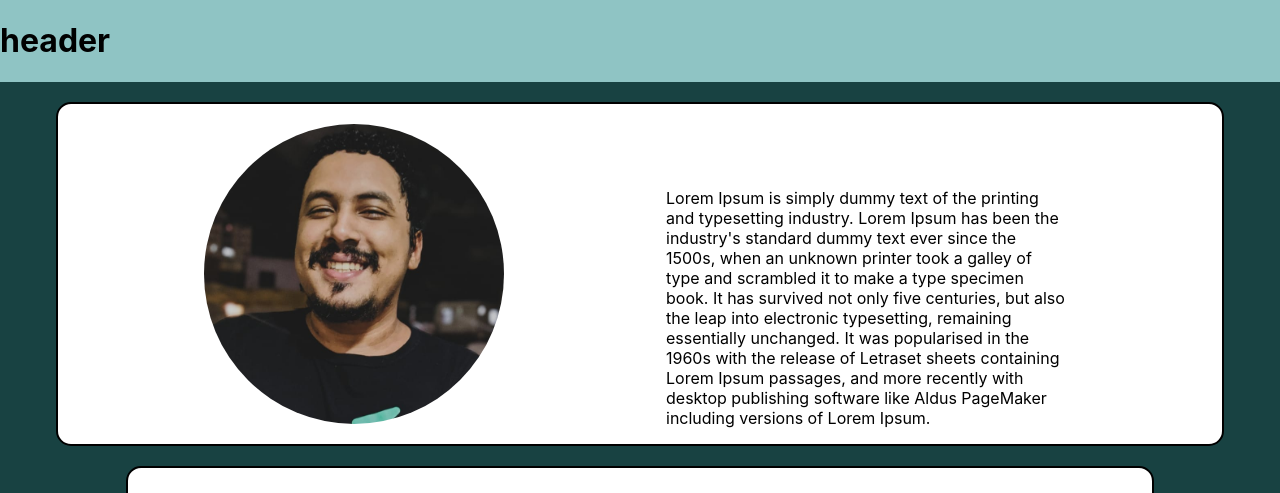
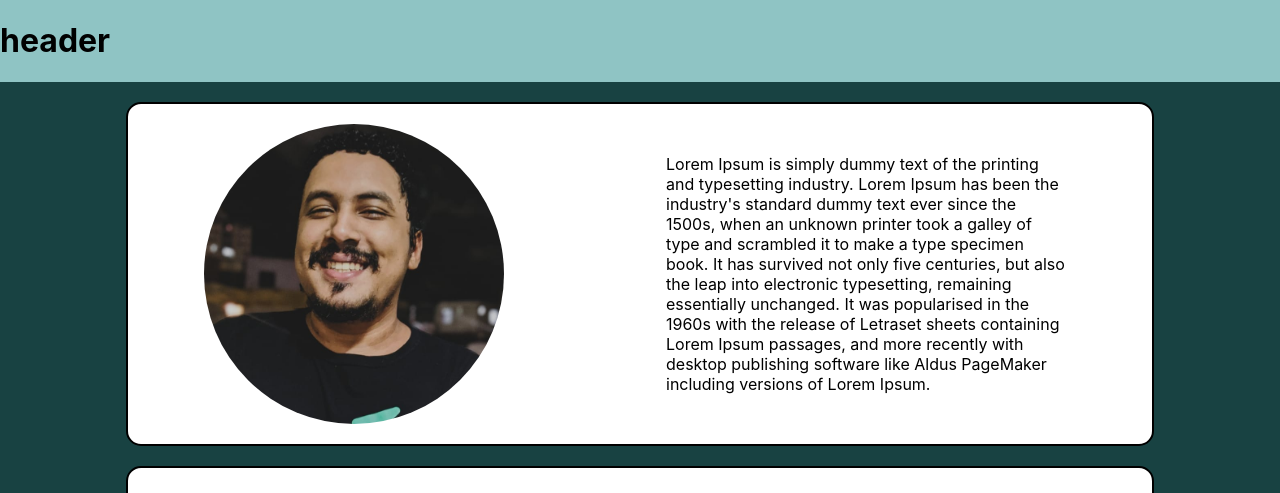
Before and after one commit to guinhoanjos/ghpages, a React (Create React App) app in the folder my-app/: page / in a window 1280 px wide. Shown: the top 493 px of the page. Built offline with nearby package versions, Linux system fonts and the light colour scheme.

Commit message:
tirado padding do who i am

```diff
--- a/my-app/src/App.css
+++ b/my-app/src/App.css
@@ -13,9 +13,7 @@
   margin: 20px;
   display: flex;
   justify-content: space-around;
-  padding-left: 70px;
-  padding-right: 70px;
-  align-items:flex-end;
+  align-items:center;
   width: 80%;
   border: black solid 2px;
 }
```
